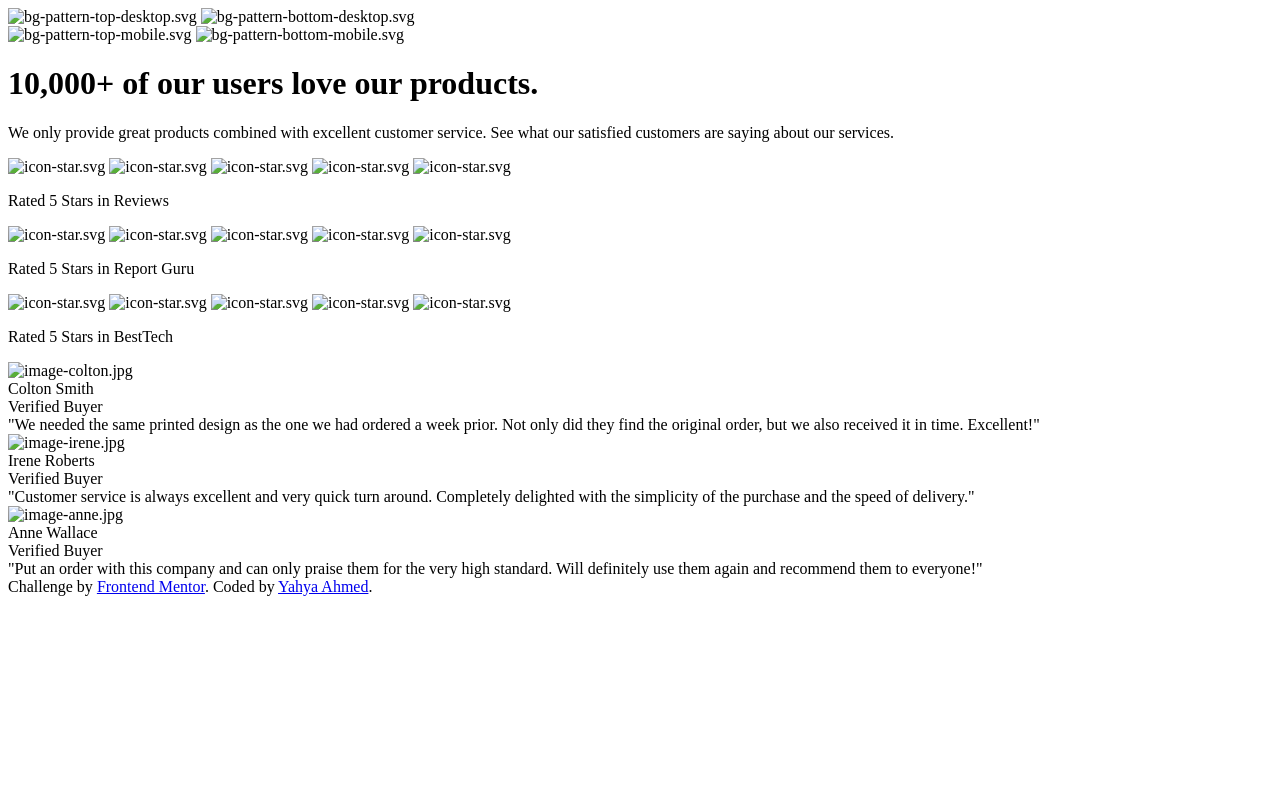
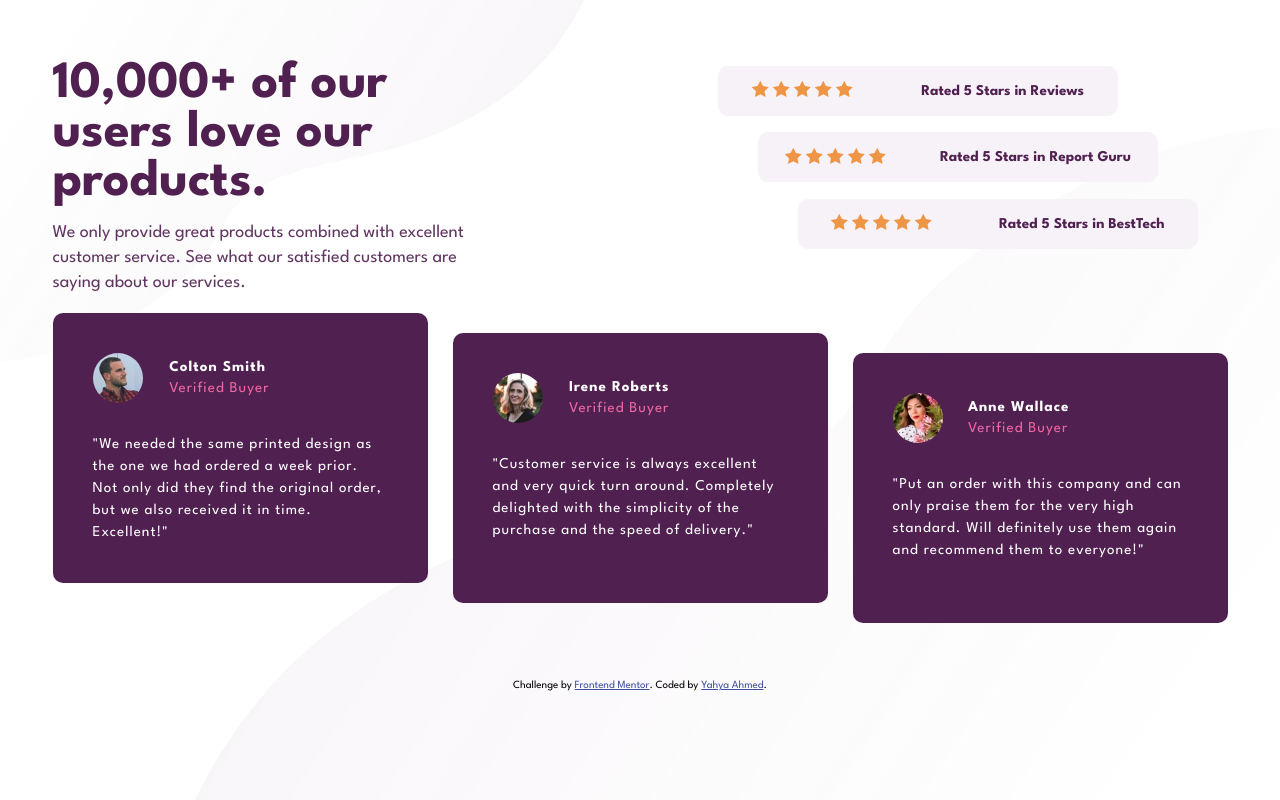
Before and after one commit to yahyaahmed1/social-proof-section-master, a plain HTML site: page index.html in a window 1280 px wide. Drawn offline with Linux system fonts and the light colour scheme; the site is published under a folder, as on GitHub Pages, so addresses that start at the root find nothing.

Commit message:
modified

```diff
--- a/index.html
+++ b/index.html
@@ -14,7 +14,7 @@
       sizes="32x32"
       href="./images/favicon-32x32.png"
     />
-    <link rel="stylesheet" href="/main.css" />
+    <link rel="stylesheet" href="./main.css" />
     <link rel="preconnect" href="https://fonts.googleapis.com" />
     <link rel="preconnect" href="https://fonts.gstatic.com" crossorigin />
     <link
@@ -29,12 +29,12 @@
     <div class="bg-desktop">
       <img
         class="top"
-        src="/images/bg-pattern-top-desktop.svg"
+        src="./images/bg-pattern-top-desktop.svg"
         alt="bg-pattern-top-desktop.svg"
       />
       <img
         class="bottom"
-        src="/images/bg-pattern-bottom-desktop.svg"
+        src="./images/bg-pattern-bottom-desktop.svg"
         alt="bg-pattern-bottom-desktop.svg"
       />
     </div>
@@ -42,12 +42,12 @@
     <div class="bg-mobile">
       <img
         class="top"
-        src="/images/bg-pattern-top-mobile.svg"
+        src="./images/bg-pattern-top-mobile.svg"
         alt="bg-pattern-top-mobile.svg"
       />
       <img
         class="bottom"
-        src="/images/bg-pattern-bottom-mobile.svg"
+        src="./images/bg-pattern-bottom-mobile.svg"
         alt="bg-pattern-bottom-mobile.svg"
       />
     </div>
@@ -67,33 +67,33 @@
         <div class="stars">
           <div class="reviews">
             <div class="5-stars">
-              <img src="/images/icon-star.svg" alt="icon-star.svg" />
-              <img src="/images/icon-star.svg" alt="icon-star.svg" />
-              <img src="/images/icon-star.svg" alt="icon-star.svg" />
-              <img src="/images/icon-star.svg" alt="icon-star.svg" />
-              <img src="/images/icon-star.svg" alt="icon-star.svg" />
+              <img src="./images/icon-star.svg" alt="icon-star.svg" />
+              <img src="./images/icon-star.svg" alt="icon-star.svg" />
+              <img src="./images/icon-star.svg" alt="icon-star.svg" />
+              <img src="./images/icon-star.svg" alt="icon-star.svg" />
+              <img src="./images/icon-star.svg" alt="icon-star.svg" />
             </div>
             <p>Rated 5 Stars in Reviews</p>
           </div>
 
           <div class="Guru">
             <div class="5-stars">
-              <img src="/images/icon-star.svg" alt="icon-star.svg" />
-              <img src="/images/icon-star.svg" alt="icon-star.svg" />
-              <img src="/images/icon-star.svg" alt="icon-star.svg" />
-              <img src="/images/icon-star.svg" alt="icon-star.svg" />
-              <img src="/images/icon-star.svg" alt="icon-star.svg" />
+              <img src="./images/icon-star.svg" alt="icon-star.svg" />
+              <img src="./images/icon-star.svg" alt="icon-star.svg" />
+              <img src="./images/icon-star.svg" alt="icon-star.svg" />
+              <img src="./images/icon-star.svg" alt="icon-star.svg" />
+              <img src="./images/icon-star.svg" alt="icon-star.svg" />
             </div>
             <p>Rated 5 Stars in Report Guru</p>
           </div>
 
           <div class="BestTech">
             <div class="5-stars">
-              <img src="/images/icon-star.svg" alt="icon-star.svg" />
-              <img src="/images/icon-star.svg" alt="icon-star.svg" />
-              <img src="/images/icon-star.svg" alt="icon-star.svg" />
-              <img src="/images/icon-star.svg" alt="icon-star.svg" />
-              <img src="/images/icon-star.svg" alt="icon-star.svg" />
+              <img src="./images/icon-star.svg" alt="icon-star.svg" />
+              <img src="./images/icon-star.svg" alt="icon-star.svg" />
+              <img src="./images/icon-star.svg" alt="icon-star.svg" />
+              <img src="./images/icon-star.svg" alt="icon-star.svg" />
+              <img src="./images/icon-star.svg" alt="icon-star.svg" />
             </div>
             <p>Rated 5 Stars in BestTech</p>
           </div>
@@ -102,7 +102,7 @@
         <div class="persons">
           <div class="colton">
             <div class="header">
-              <img src="/images/image-colton.jpg" alt="image-colton.jpg" />
+              <img src="./images/image-colton.jpg" alt="image-colton.jpg" />
               <div class="info">
                 <div class="name">Colton Smith</div>
                 <span>Verified Buyer</span>
@@ -117,7 +117,7 @@
 
           <div class="Irene">
             <div class="header">
-              <img src="/images/image-irene.jpg" alt="image-irene.jpg" />
+              <img src="./images/image-irene.jpg" alt="image-irene.jpg" />
               <div class="info">
                 <div class="name">Irene Roberts</div>
                 <span>Verified Buyer</span>
@@ -132,7 +132,7 @@
 
           <div class="Anne">
             <div class="header">
-              <img src="/images/image-anne.jpg" alt="image-anne.jpg" />
+              <img src="./images/image-anne.jpg" alt="image-anne.jpg" />
               <div class="info">
                 <div class="name">Anne Wallace</div>
                 <span>Verified Buyer</span>
```
